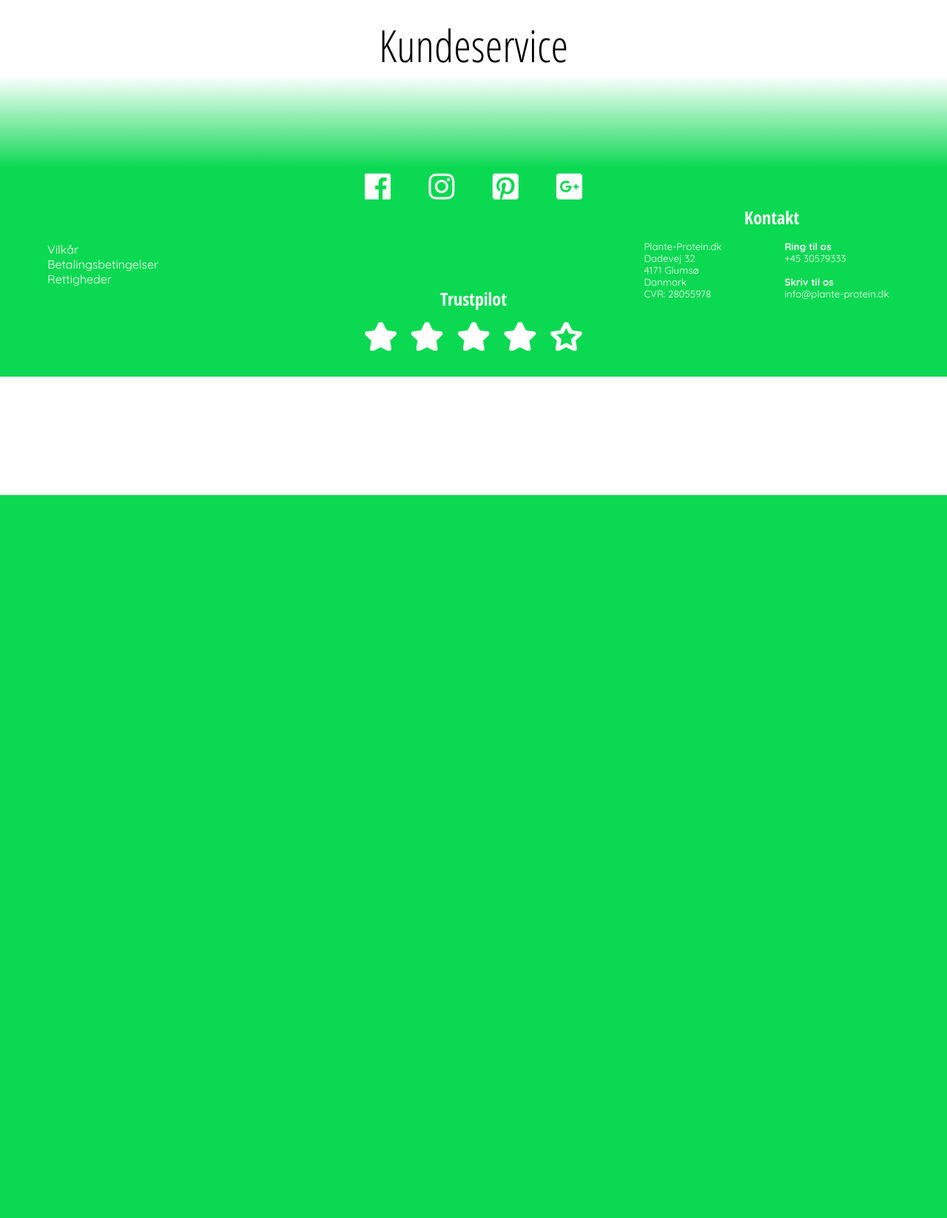
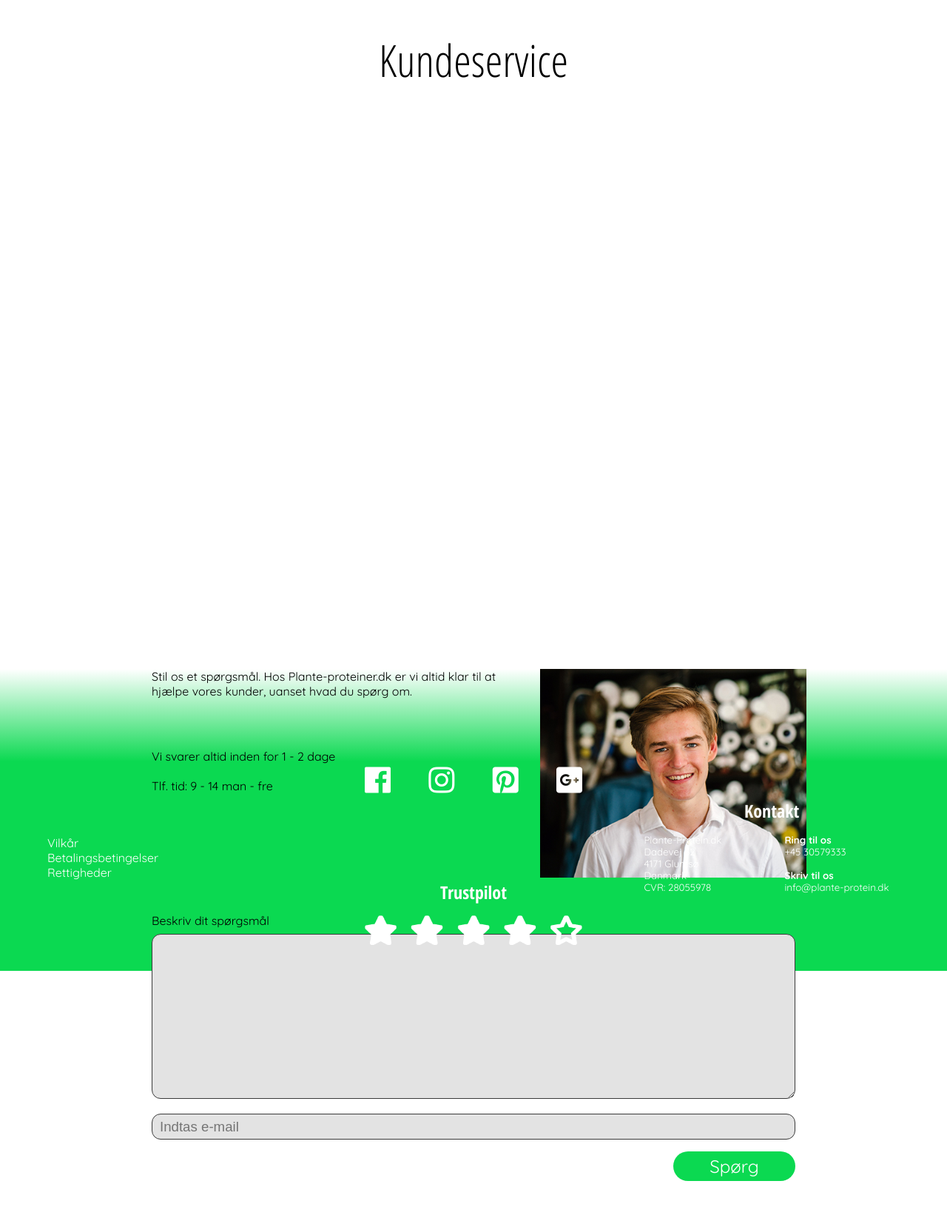
Before and after one commit to Thorstein77/planteprotein_b4, a PHP site: page /kundeservice.php in a window 1280 px wide. Shown: the part 131-1777 px from the top of the page at 74% size. Before the commit the page ends 800 px from the top, so only its background shows below. Run offline with PHP 8.4, Linux system fonts and the light colour scheme; style sheets or scripts are compiled from the project's sources; some libraries are stand-ins or nearby versions.

Commit message:
Kundeservice

```diff
--- a/css/styles.scss
+++ b/css/styles.scss
@@ -546,19 +546,79 @@
   }
 }
 
+
+
 .kundeservice{
 
   display: grid;
-  grid-template-rows: 100% auto auto auto;
-  grid-template-columns: auto auto;
+  grid-template-rows: 100% auto auto auto auto auto;
+  grid-template-columns: auto;
+
+  p{
+    padding: 0 15px;
+  }
 
   .kundeserviceOverskrift{
     display: grid;
-    grid-column: 1 / span 2;
     grid-row: 1 / span 1;
     justify-content: center;
     color: $fontColor;
-    padding: 20px 0 0 0;
+    padding: 40px 0;
+  }
+
+  .kundeserviceTekst1{
+    grid-row: 2 / span 1;
+
+  }
+
+  .kundeserviceBillede{
+    display: grid;
+    grid-row: 3 / span 1;
+    padding: 35px 0;
+    justify-content: center;
+  }
+
+  .kundeserviceTekst2{
+    grid-row: 4 / span 1;
+  }
+
+  .kundeserviceFormularer {
+    grid-row: 5 / span 1;
+    display: flex;
+    flex-direction: column;
+    padding: 40px 15px 0 15px;
+    margin: 8px 0;
+
+    form textarea {
+      @include input;
+      width: 100%;
+      margin: 8px 0;
+    }
+
+    form input {
+      @include input;
+      width: 100%;
+      margin: 8px 0;
+    }
+
+  }
+
+  .kundeserviceKnap{
+    grid-row: 6 / span 1;
+    display: grid;
+    padding: 0 15px 50px 15px;
+
+
+
+    button{
+      @include buttonGreen;
+      width: 50%;
+      justify-self: end;
+    }
+
+    button:hover{
+      @include buttonGreenHover
+    }
   }
 
 }
@@ -630,6 +690,35 @@
     }
   }
 }
+
+
+.side404{
+
+  display: grid;
+  padding: 70px 15px;
+  margin: 0 15px;
+
+  a{
+    text-align: center;
+  }
+
+  img {
+    width: 300px;
+    justify-self: center;
+  }
+
+  button{
+    @include buttonGreen;
+    font-size: 14pt;
+    margin-top: 30px;
+  }
+
+  button:hover{
+    @include buttonGreenHover;
+  }
+
+}
+
 
 @media screen and (min-width: 768px) {
   // Alt der ændres i tablet stående fra mobil
@@ -822,7 +911,50 @@
 
 }
 
+.kundeservice{
+  display: grid;
+  width: 900px;
+  grid-template-rows: 100% auto auto auto;
+  grid-template-columns: auto 40%;
+  margin: 0 auto;
 
+  .kundeserviceOverskrift{
+    grid-row: 1 / span 1;
+    grid-column: 1 / span 2;
+  }
+
+  .kundeserviceTekst1{
+    grid-row: 2 / span 1;
+    grid-column: 1 / span 1;
+    width: 100%;
+    height: auto;
+  }
+
+  .kundeserviceTekst2{
+    grid-row: 2 / span 1;
+    grid-column: 1 / span 1;
+    width: 100%;
+    height: auto;
+    padding-top: 20%;
+  }
+
+  .kundeserviceBillede {
+    grid-row: 2 / span 1;
+    grid-column: 2 / span 1;
+    padding: 0;
+  }
+
+  .kundeserviceFormularer{
+    grid-row: 3 / span 1;
+    grid-column: 1 / span 2;
+  }
+
+  .kundeserviceKnap{
+    grid-row: 4 / span 1;
+    grid-column: 2 / span 1;
+  }
+
+}
 
   footer {
     .footerGradient{
--- a/kundeservice.php
+++ b/kundeservice.php
@@ -24,7 +24,55 @@
 
     <h1 class="kundeserviceOverskrift">Kundeservice</h1>
 
+    <div class="kundeserviceTekst1">
 
+        <p>Stil os et spørgsmål. Hos Plante-proteiner.dk er vi altid
+        klar til at hjælpe vores kunder, uanset hvad du spørg om.</p>
+
+    </div>
+
+    <div class="kundeserviceTekst2">
+
+        <p>Vi svarer altid inden for 1 - 2 dage
+        <br><br>
+        Tlf. tid:
+        9 - 14 man - fre</p>
+
+    </div>
+
+    <div class="kundeserviceBillede">
+
+        <img src="images/collared-shirt.jpg">
+
+    </div>
+
+    <div class="kundeserviceFormularer">
+
+        <form method="post" action="kundeservice.php">
+
+        <label for="beskrivelse">Beskriv dit spørgsmål</label>
+
+            <br>
+
+            <textarea name="beskrivelse" id="beskrivelse" rows="10">
+
+            </textarea>
+
+        </form>
+
+        <form method="post" action="kundeservice.php">
+
+            <input type="text" name="e-mail" id="e-mail" placeholder="Indtas e-mail" value="">
+
+        </form>
+
+    </div>
+
+    <div class="kundeserviceKnap">
+
+        <button type="submit">Spørg</button>
+
+    </div>
 
 
 </main>
```
Also changed, not shown: 404.php (added, +63 -0 lines), .htaccess (added), images/collared-shirt.jpg (added), images/starkgulerod2-8.png (added).
